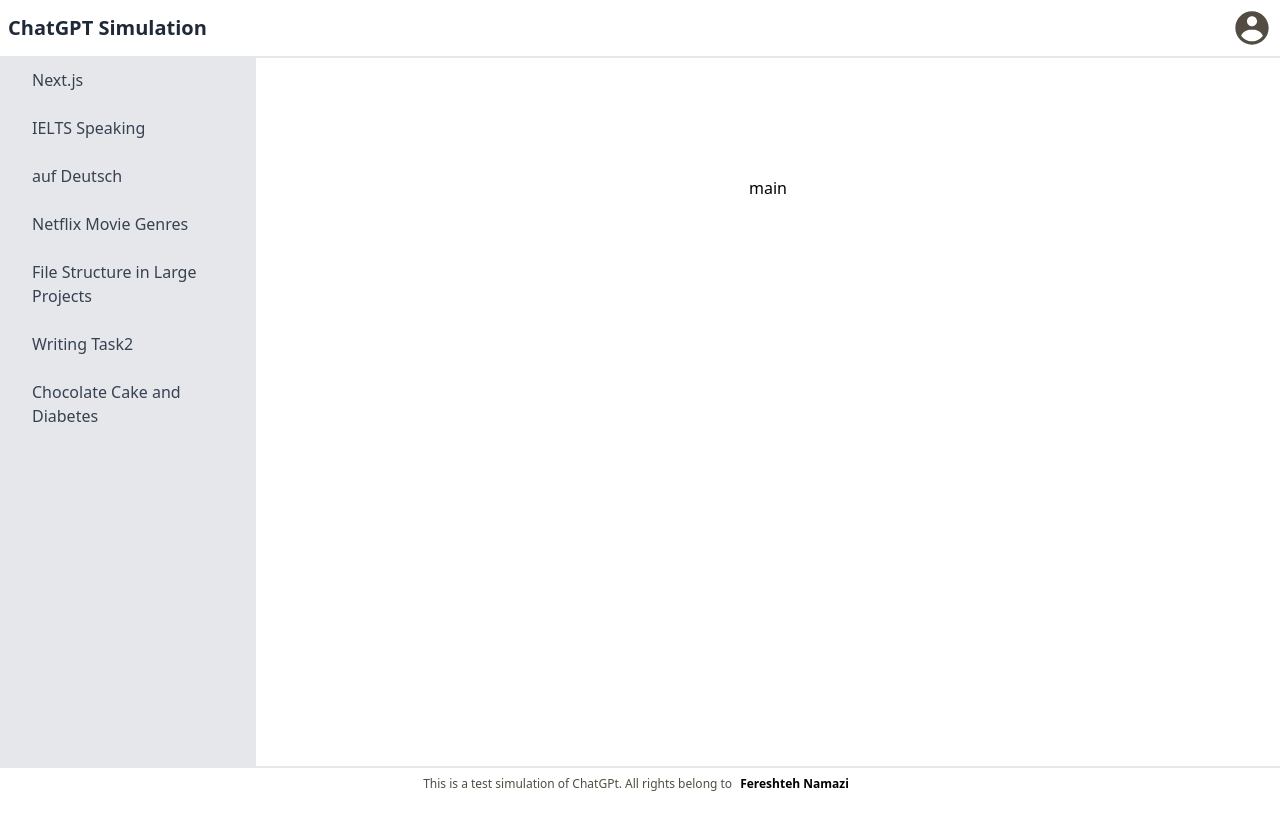
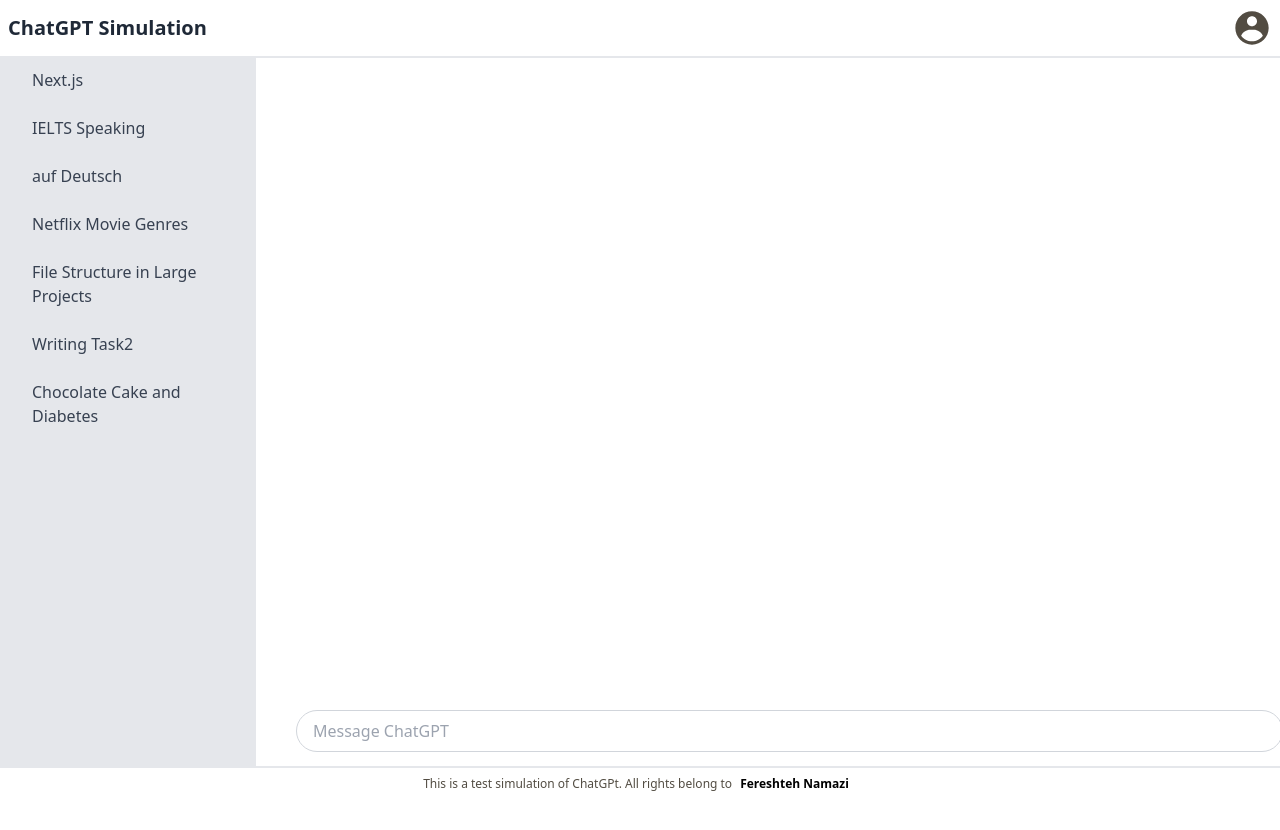
Before and after one commit to fereshtehnm/chatgpt-sim, a Next.js app: page / in a window 1280 px wide. Shown: the top 830 px of the page. Built offline with nearby package versions, Linux system fonts and the light colour scheme.

Commit message:
Build - chat input box

```diff
--- a/src/app/page.tsx
+++ b/src/app/page.tsx
@@ -1,9 +1,13 @@
+import { ChatInput } from "@/components/sections";
 import Image from "next/image";
 
 export default function Home() {
   return (
-    <main className="flex min-h-screen flex-col items-center justify-between p-24">
-     main
-    </main>
+    <div className="flex flex-col h-screen">
+      {/* Other chat components here */}
+      <div className="mt-auto">
+        <ChatInput />
+      </div>
+    </div>
   );
 }
--- /dev/null
+++ b/src/components/sections/ChatInput.tsx
@@ -0,0 +1,41 @@
+"use client"
+import React, { useState } from 'react';
+
+const ChatInput= () => {
+  const [message, setMessage] = useState('');
+
+  const handleSendMessage = () => {
+    if (message.trim()) {
+      console.log('Message sent:', message);
+      setMessage(''); // Clear the input after sending
+    }
+  };
+
+  return (
+    <div className="fixed bottom-10 w-5/6 flex items-center px-4 py-2 z-50">
+      <button className="p-2 hover:bg-gray-200 rounded-full">
+        <i className="fas fa-paperclip text-gray-500"></i>
+      </button>
+      <input
+        type="text"
+        className="flex-grow ml-2 bg-white rounded-full px-4 py-2 border border-gray-300 focus:outline-none focus:ring-2 focus:ring-blue-500"
+        placeholder="Message ChatGPT"
+        value={message}
+        onChange={(e) => setMessage(e.target.value)}
+        onKeyPress={(e) => {
+          if (e.key === 'Enter') {
+            handleSendMessage();
+          }
+        }}
+      />
+      <button
+        onClick={handleSendMessage}
+        className="ml-2 p-2 bg-gray-200 hover:bg-gray-300 rounded-full"
+      >
+        <i className="fas fa-paper-plane text-gray-500"></i>
+      </button>
+    </div>
+  );
+};
+
+export default ChatInput;
--- /dev/null
+++ b/src/components/sections/index.ts
@@ -0,0 +1,4 @@
+import ChatInput from "./ChatInput";
+export {
+    ChatInput
+}
```
